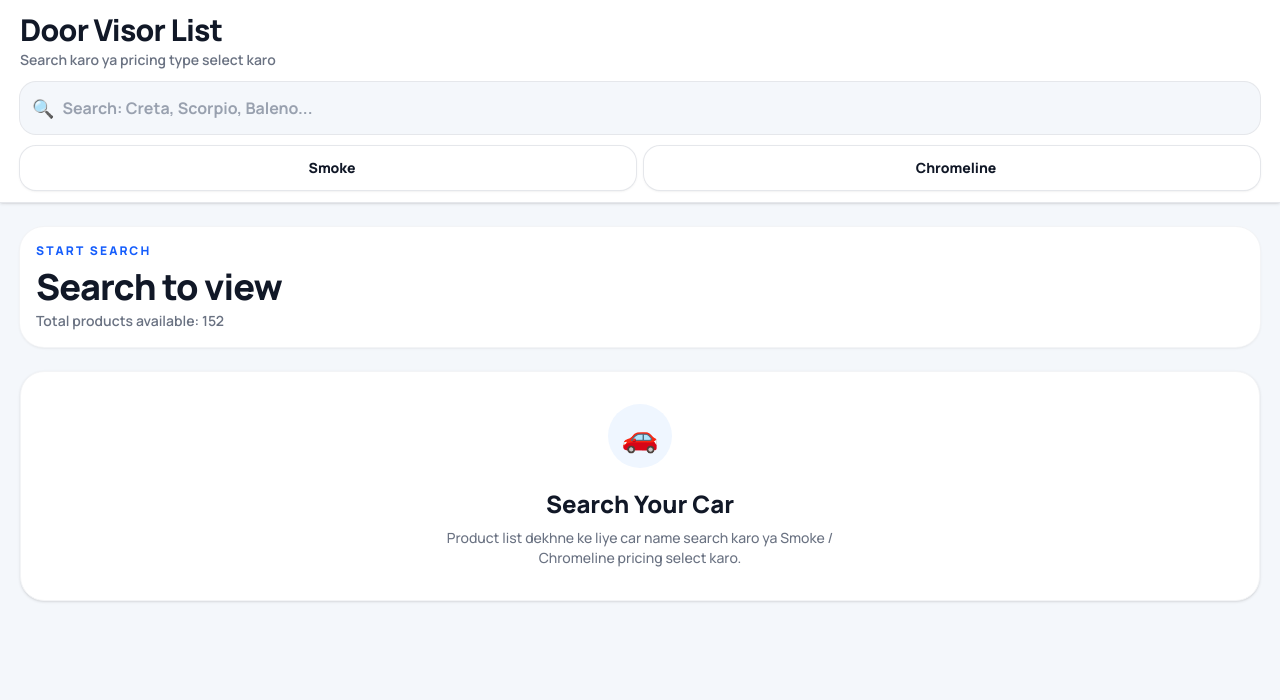
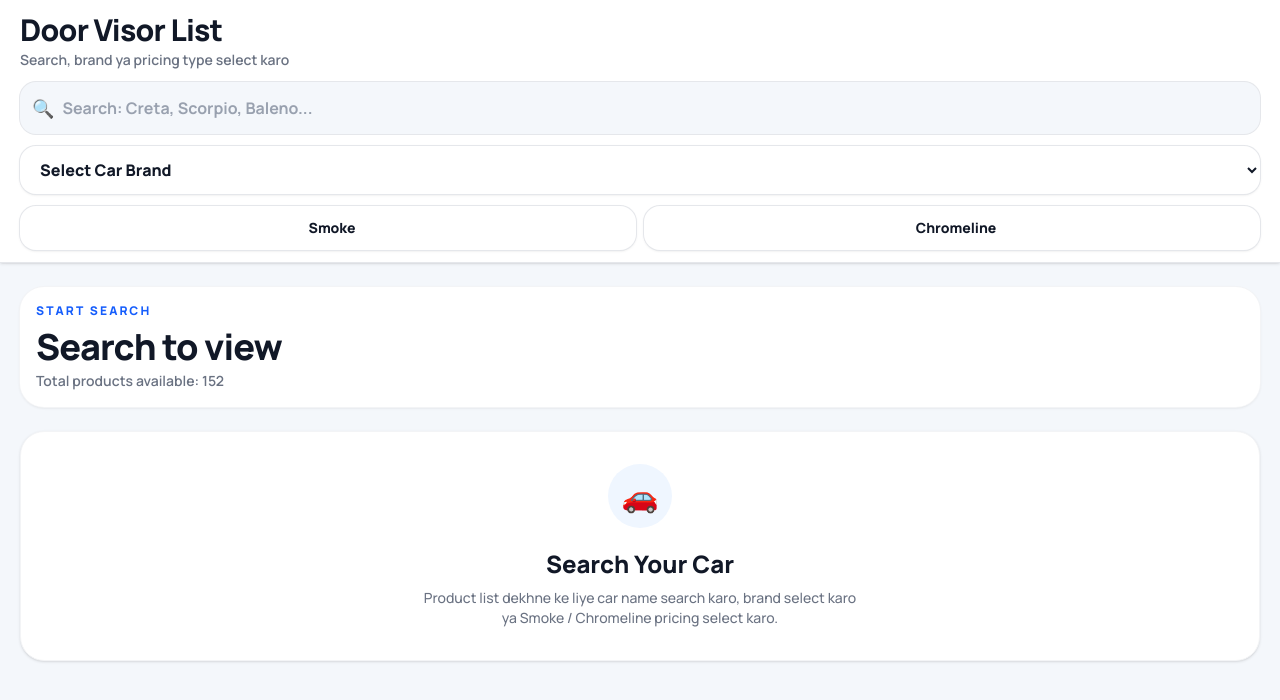
Before and after one commit to supportwinslow-cpu/door-visor, a Next.js app: page / in a window 1280 px wide. Shown: the top 700 px of the page. Built offline with nearby package versions, Linux system fonts and the light colour scheme.

Commit message:
initial push

```diff
--- a/app/page.jsx
+++ b/app/page.jsx
@@ -7,6 +7,7 @@ import products from "@/app/data/products";
 
 export default function LandingPage() {
   const [search, setSearch] = useState("");
+  const [selectedBrand, setSelectedBrand] = useState("all");
   const [showSmoke, setShowSmoke] = useState(false);
   const [showChromeline, setShowChromeline] = useState(false);
 
@@ -24,6 +25,13 @@ export default function LandingPage() {
       .replace(/[^a-z0-9]/g, "");
   };
 
+  const splitBrands = (brandText) => {
+    return String(brandText || "")
+      .split("/")
+      .map((brand) => brand.trim())
+      .filter(Boolean);
+  };
+
   const getCarName = (product) => {
     if (product.carName) return product.carName;
     if (Array.isArray(product.carModel)) return product.carModel.join(" / ");
@@ -34,6 +42,10 @@ export default function LandingPage() {
     if (product.brandName) return product.brandName;
     if (Array.isArray(product.carBrand)) return product.carBrand.join(" / ");
     return product.carBrand || "Brand";
+  };
+
+  const getProductBrands = (product) => {
+    return splitBrands(getBrandName(product));
   };
 
   const getYear = (product) => {
@@ -99,6 +111,16 @@ export default function LandingPage() {
     return "Smoke";
   };
 
+  const brandOptions = useMemo(() => {
+    const brands = new Set();
+
+    products.forEach((product) => {
+      getProductBrands(product).forEach((brand) => brands.add(brand));
+    });
+
+    return Array.from(brands).sort((a, b) => a.localeCompare(b));
+  }, []);
+
   const getSearchText = (product) => {
     return [
       product.id,
@@ -139,38 +161,52 @@ export default function LandingPage() {
   };
 
   const hasActiveSelection =
-    normalize(search) || showSmoke || showChromeline;
+    normalize(search) || selectedBrand !== "all" || showSmoke || showChromeline;
 
   const displayProducts = useMemo(() => {
     const query = normalize(search);
 
     // Default me product show nahi honge
-    if (!query && !showSmoke && !showChromeline) {
+    if (!query && selectedBrand === "all" && !showSmoke && !showChromeline) {
       return [];
     }
 
-    // Smoke / Chromeline select karne par sare products show honge
-    if (!query) {
-      return products;
+    let filteredProducts = products;
+
+    // Brand select karne par us brand ki cars show hongi
+    if (selectedBrand !== "all") {
+      filteredProducts = filteredProducts.filter((product) =>
+        getProductBrands(product).some(
+          (brand) => normalize(brand) === normalize(selectedBrand)
+        )
+      );
     }
 
+    // Search filter
+    if (query) {
       const queryWords = query.split(" ").filter(Boolean);
 
-    return products.filter((product) => {
+      filteredProducts = filteredProducts.filter((product) => {
         const text = getSearchText(product);
         const normalText = normalize(text);
         const compactText = compact(text);
 
         return queryWords.every((word) => {
-        return normalText.includes(word) || compactText.includes(compact(word));
+          return (
+            normalText.includes(word) || compactText.includes(compact(word))
+          );
         });
       });
-  }, [search, showSmoke, showChromeline]);
+    }
+
+    return filteredProducts;
+  }, [search, selectedBrand, showSmoke, showChromeline]);
 
   const totalProducts = products.length;
 
   const clearAllFilters = () => {
     setSearch("");
+    setSelectedBrand("all");
     setShowSmoke(false);
     setShowChromeline(false);
   };
@@ -185,8 +221,9 @@ export default function LandingPage() {
               <h1 className="text-xl font-black tracking-tight md:text-3xl">
                 Door Visor List
               </h1>
+
               <p className="mt-0.5 text-xs font-semibold text-gray-500 md:text-sm">
-                Search karo ya pricing type select karo
+                Search, brand ya pricing type select karo
               </p>
             </div>
 
@@ -201,6 +238,7 @@ export default function LandingPage() {
           </div>
 
           <div className="space-y-3">
+            {/* Search */}
             <div className="flex items-center gap-2 rounded-2xl bg-[#f4f7fb] px-3 py-3 ring-1 ring-gray-200 focus-within:ring-2 focus-within:ring-blue-600">
               <span className="text-lg">🔍</span>
 
@@ -222,9 +260,25 @@ export default function LandingPage() {
               )}
             </div>
 
+            {/* Brand Select */}
+            <select
+              value={selectedBrand}
+              onChange={(e) => setSelectedBrand(e.target.value)}
+              className="w-full rounded-2xl bg-white px-4 py-3 text-sm font-black text-[#111827] shadow-sm outline-none ring-1 ring-gray-200 focus:ring-2 focus:ring-blue-600 md:text-base"
+            >
+              <option value="all">Select Car Brand</option>
+              {brandOptions.map((brand) => (
+                <option key={brand} value={brand}>
+                  {brand}
+                </option>
+              ))}
+            </select>
+
+            {/* Price Type */}
             <div className="grid grid-cols-2 gap-2">
               <label
-                className={`flex cursor-pointer items-center justify-center gap-2 rounded-2xl px-3 py-3 text-center text-xs font-black shadow-sm ring-1 transition md:text-sm ${showSmoke
+                className={`flex cursor-pointer items-center justify-center gap-2 rounded-2xl px-3 py-3 text-center text-xs font-black shadow-sm ring-1 transition md:text-sm ${
+                  showSmoke
                     ? "bg-[#111827] text-white ring-[#111827]"
                     : "bg-white text-[#111827] ring-gray-200"
                 }`}
@@ -240,7 +294,8 @@ export default function LandingPage() {
               </label>
 
               <label
-                className={`flex cursor-pointer items-center justify-center gap-2 rounded-2xl px-3 py-3 text-center text-xs font-black shadow-sm ring-1 transition md:text-sm ${showChromeline
+                className={`flex cursor-pointer items-center justify-center gap-2 rounded-2xl px-3 py-3 text-center text-xs font-black shadow-sm ring-1 transition md:text-sm ${
+                  showChromeline
                     ? "bg-blue-700 text-white ring-blue-700"
                     : "bg-white text-[#111827] ring-gray-200"
                 }`}
@@ -273,6 +328,7 @@ export default function LandingPage() {
                   ? `${displayProducts.length} found`
                   : "Search to view"}
               </h2>
+
               <p className="mt-1 text-xs font-semibold text-gray-500 md:text-sm">
                 Total products available: {totalProducts}
               </p>
@@ -289,6 +345,12 @@ export default function LandingPage() {
               </div>
             )}
           </div>
+
+          {selectedBrand !== "all" && (
+            <p className="mt-3 w-fit rounded-full bg-blue-50 px-3 py-1.5 text-xs font-black text-blue-700">
+              Brand: {selectedBrand}
+            </p>
+          )}
         </div>
       </section>
 
@@ -357,8 +419,8 @@ function StartSearchBox() {
       <h3 className="mt-5 text-2xl font-black">Search Your Car</h3>
 
       <p className="mx-auto mt-2 max-w-md text-sm font-medium text-gray-500">
-        Product list dekhne ke liye car name search karo ya Smoke / Chromeline
-        pricing select karo.
+        Product list dekhne ke liye car name search karo, brand select karo ya
+        Smoke / Chromeline pricing select karo.
       </p>
     </div>
   );
```
Lines whose indentation alone changed are shown as unchanged.
